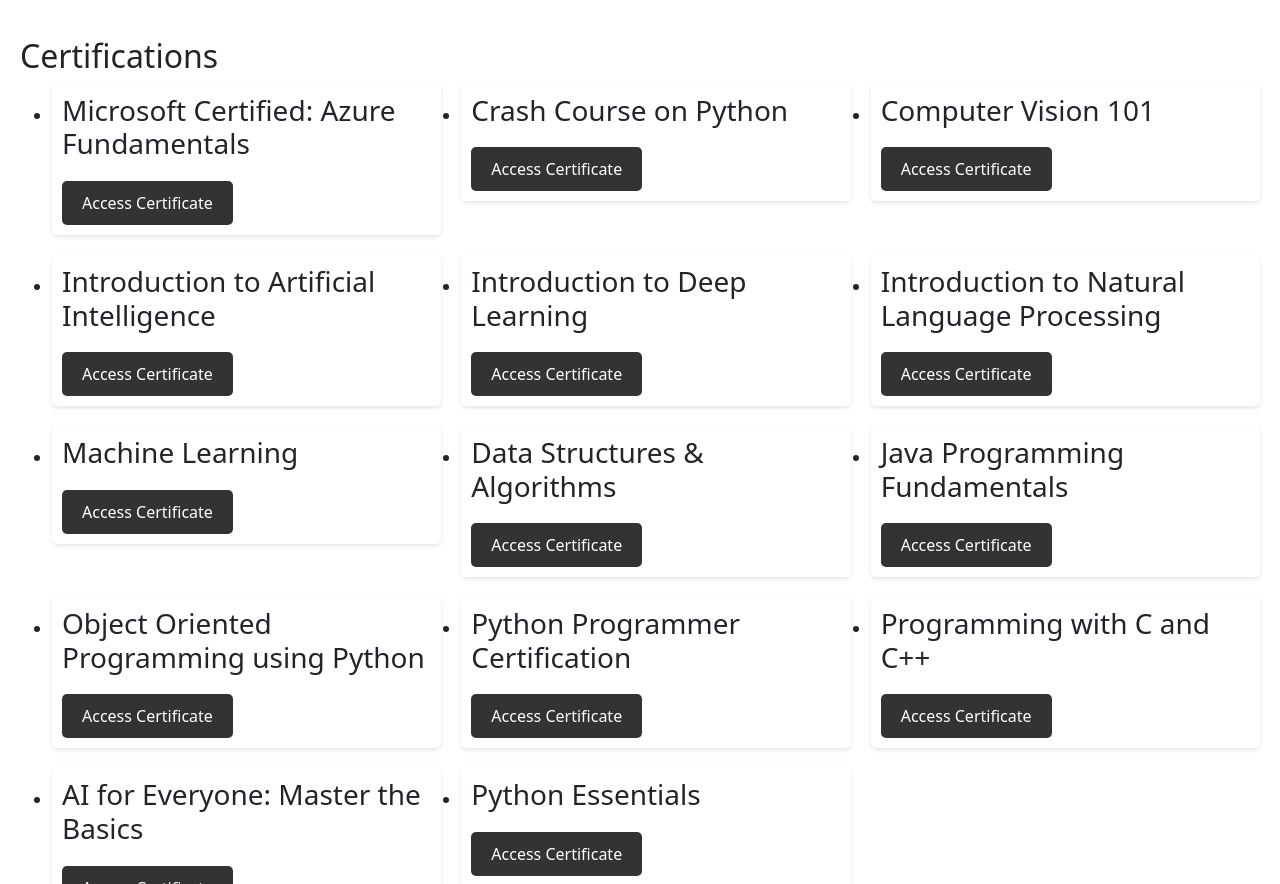
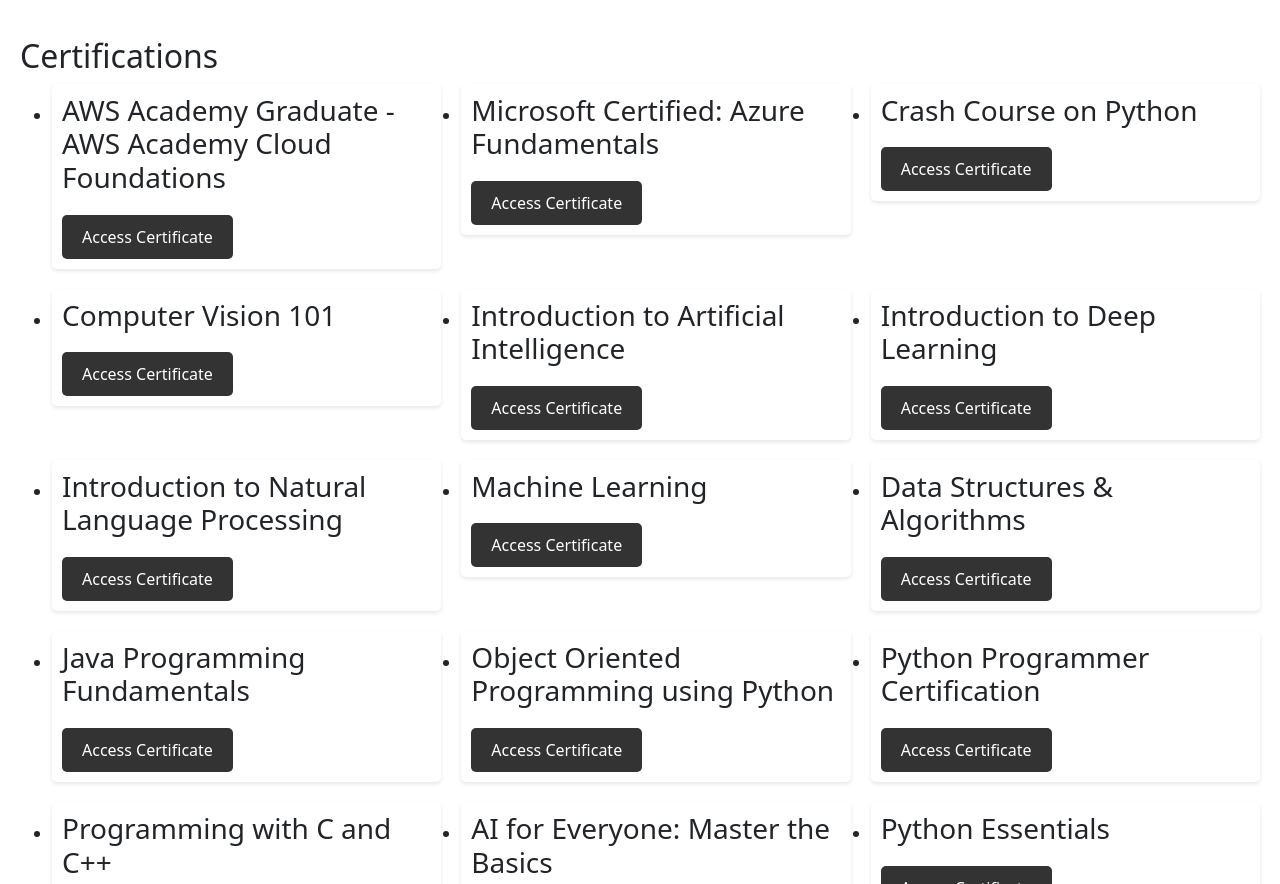
Before and after one commit to VarunPalrecha/portfolio.github.io, a plain HTML site: page index.html in a window 1280 px wide. Shown: the part 1019-1903 px from the top of the page. Drawn offline with nearby package versions, Linux system fonts and the light colour scheme.

Commit message:
Update index.html

```diff
--- a/index.html
+++ b/index.html
@@ -70,6 +70,18 @@
       <h2>Certifications</h2>
 
       <ul class="certification-list">
+
+        <li class="certification">
+          <div class="certification-container">
+            <div class="certification-info">
+              <h3>AWS Academy Graduate - AWS Academy Cloud Foundations</h3>
+              <a href="https://www.credly.com/badges/3200818f-2ffc-4496-b87b-97af281aeebd/linked_in_profile" target="_blank">
+                <button>Access Certificate</button>
+              </a>
+            </div>
+          </div>
+        </li>
+
         <li class="certification">
           <div class="certification-container">
             <div class="certification-info">
```
